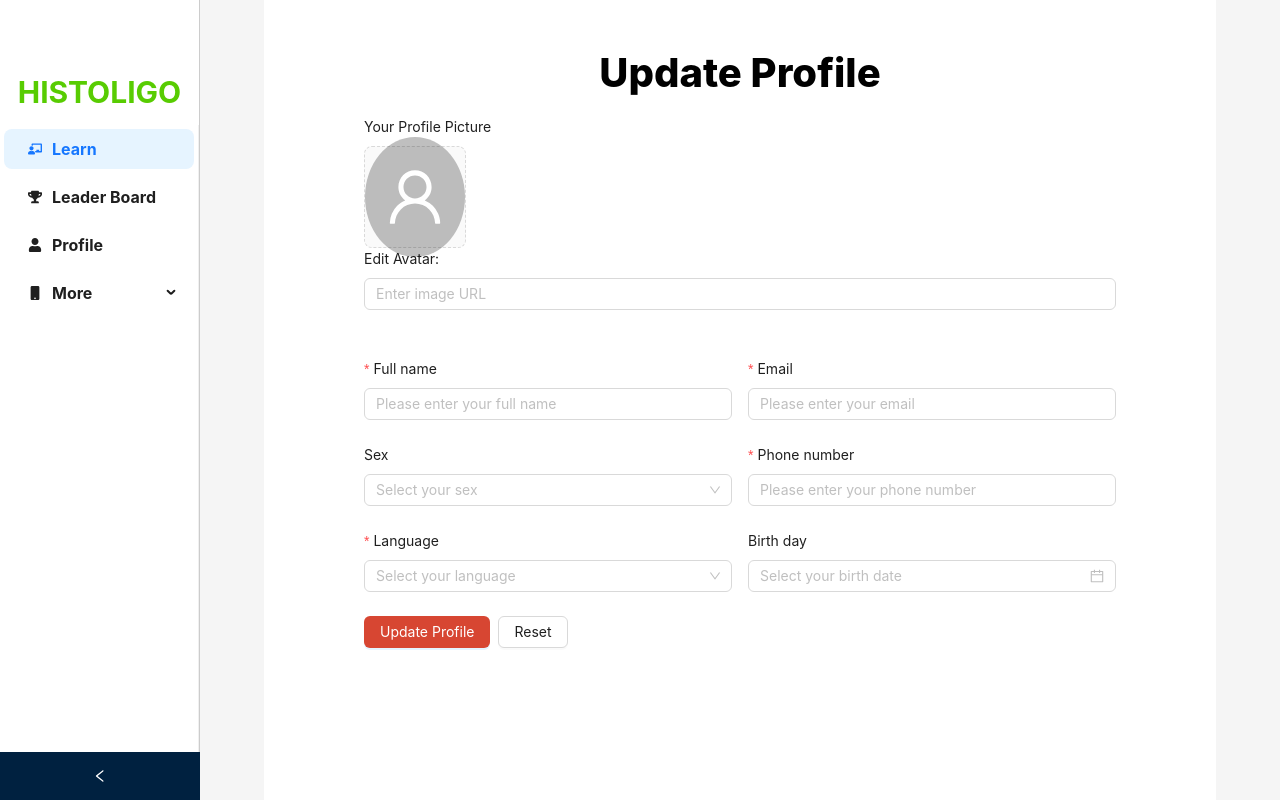
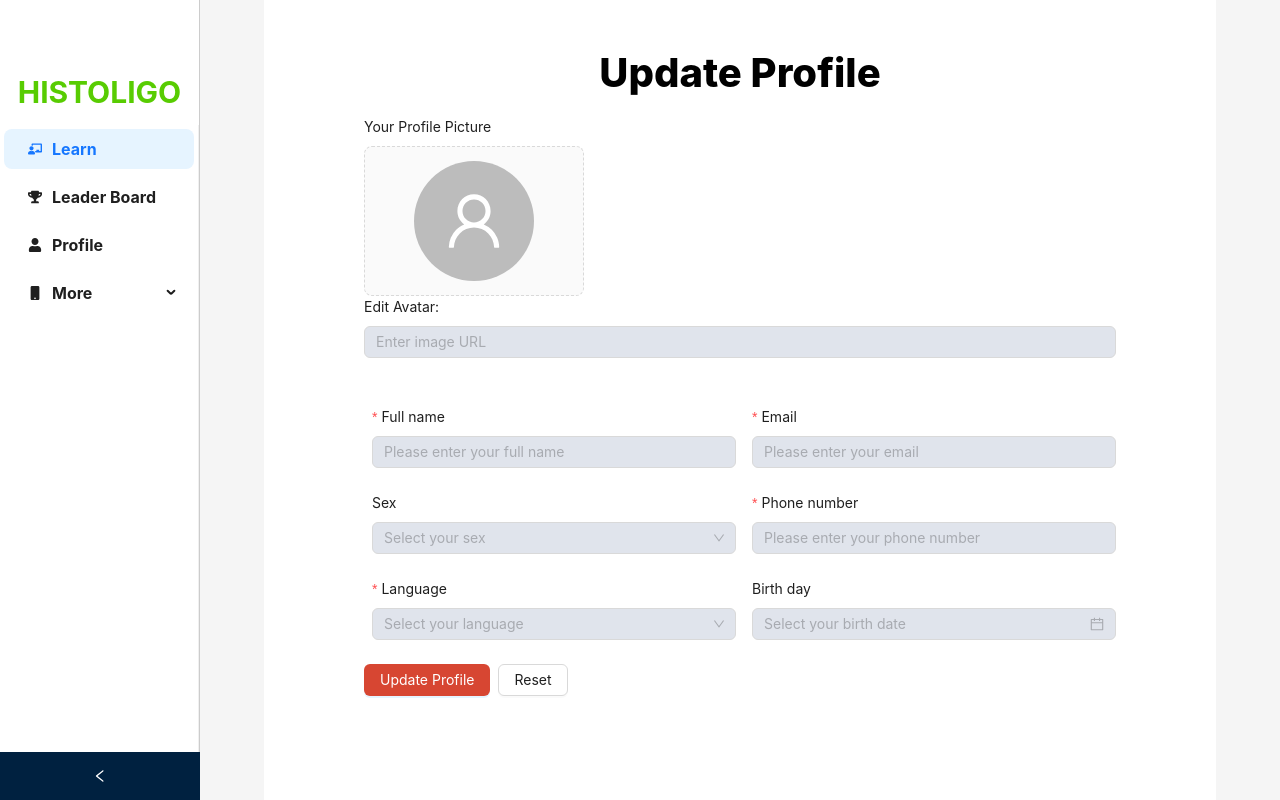
Before and after one commit to LePhuNhan/FE-HistoLigo-Player, a React (Create React App) app: page /profile in a window 1280 px wide. Built offline with nearby package versions, Linux system fonts and the light colour scheme.

Commit message:
fixed css

```diff
--- a/src/pages/ChooseCountry/ChooseCountry.style.css
+++ b/src/pages/ChooseCountry/ChooseCountry.style.css
@@ -68,7 +68,6 @@
   margin-top: 20px;
 }
 
-/* Footer */
 .footer {
   text-align: center;
   background: #001529;
@@ -76,7 +75,6 @@
   padding: 16px;
 }
 
-/* Ant Design Overrides */
 .ant-layout-header {
   padding: 0;
 }
--- a/src/pages/Learn/LearnPage.styles.css
+++ b/src/pages/Learn/LearnPage.styles.css
@@ -89,28 +89,28 @@
 .learn-card {
   background-color: rgba(28, 176, 246, 1) !important;
 }
-:where(.css-dev-only-do-not-override-p8b6i).ant-progress
-  .ant-progress-success-bg,
-:where(.css-dev-only-do-not-override-p8b6i).ant-progress .ant-progress-bg {
+.ant-progress
+.ant-progress-success-bg,
+.ant-progress .ant-progress-bg {
   background-color: rgba(255, 200, 0, 1);
 }
-:where(.css-dev-only-do-not-override-p8b6i).ant-progress .ant-progress-inner {
+.ant-progress .ant-progress-inner {
   background-color: rgba(132, 216, 255, 1);
 }
 .learnTitle {
   color: rgba(255, 255, 255) !important;
 }
-:where(.css-dev-only-do-not-override-p8b6i).ant-progress .ant-progress-outer {
+.ant-progress .ant-progress-outer {
   margin-bottom: 15px;
 }
 .text {
   color: rgba(255, 255, 255);
 }
-:where(.css-dev-only-do-not-override-p8b6i).ant-progress
-  .ant-progress-text.ant-progress-text-outer {
+.ant-progress
+.ant-progress-text.ant-progress-text-outer {
   color: rgba(255, 255, 255);
 }
-:where(.css-dev-only-do-not-override-p8b6i).ant-row {
+.ant-row {
   margin-left: 10% !important;
 }
 .gutter-row {
--- a/src/pages/LoginPage/LoginPage.styles.css
+++ b/src/pages/LoginPage/LoginPage.styles.css
@@ -1,4 +1,4 @@
-/* index.css */
+
 .login {
   display: flex;
   justify-content: center;
--- a/src/pages/NotFound/NF.style.css
+++ b/src/pages/NotFound/NF.style.css
@@ -1,4 +1,4 @@
-/* 404Page.css */
+
 .not-found-container {
   display: flex;
   justify-content: center;
--- a/src/pages/ProfilePage/ProfilePage.styles.css
+++ b/src/pages/ProfilePage/ProfilePage.styles.css
@@ -3,17 +3,12 @@
   background-color: #fff;
   margin: 0 5% 0 5%;
 }
-:where(.css-dev-only-do-not-override-p8b6i).ant-layout.ant-layout-has-sider
-  > .ant-layout {
+.ant-layout.ant-layout-has-sider > .ant-layout {
   width: 200%;
 }
-:where(
-    .css-dev-only-do-not-override-p8b6i
-  ).ant-upload-wrapper.ant-upload-picture-card-wrapper
+.ant-upload-wrapper.ant-upload-picture-card-wrapper
   .ant-upload.ant-upload-select,
-:where(
-    .css-dev-only-do-not-override-p8b6i
-  ).ant-upload-wrapper.ant-upload-picture-circle-wrapper
+.ant-upload-wrapper.ant-upload-picture-circle-wrapper
   .ant-upload.ant-upload-select {
   width: 220px;
   height: 150px;
@@ -25,15 +20,15 @@
   cursor: pointer;
   transition: border-color 0.3s;
 }
-:where(.css-dev-only-do-not-override-p8b6i).ant-picker-outlined,
-:where(.css-dev-only-do-not-override-p8b6i).ant-input-outlined,
-:where(.css-dev-only-do-not-override-p8b6i).ant-select-outlined:not(
+.ant-picker-outlined,
+.ant-input-outlined,
+.ant-select-outlined:not(
     .ant-select-customize-input
   )
   .ant-select-selector {
   background: #e0e4ec;
 }
-.container :where(.css-dev-only-do-not-override-p8b6i).ant-row {
+.container .ant-row {
   margin-left: 0% !important;
 }
 @media (max-width: 578px) {
--- a/src/pages/Questions/QuestionPage.style.css
+++ b/src/pages/Questions/QuestionPage.style.css
@@ -4,14 +4,10 @@
   justify-content: center;
   display: flex;
 }
-.processbar
-  :where(.css-dev-only-do-not-override-p8b6i).ant-progress
-  .ant-progress-inner {
+.processbar .ant-progress .ant-progress-inner {
   height: 15px;
 }
-.processbar
-  :where(.css-dev-only-do-not-override-p8b6i).ant-progress
-  .ant-progress-bg {
+.processbar.ant-progress .ant-progress-bg {
   background-color: #52c41a;
 }
 
@@ -24,7 +20,6 @@
   width: 100%;
 }
 .btn {
-
   position: fixed;
   bottom: 0;
   left: 0;
@@ -36,11 +31,11 @@
   display: flex;
   justify-content: space-around;
 }
-.button{
+.button {
   width: 100px;
-    background-color:rgb(15, 148, 250);;
+  background-color: rgb(15, 148, 250);
 }
-.button:hover{
+.button:hover {
   width: 100px;
   background-color: #52c41a !important;
 }
@@ -129,17 +124,15 @@
   color: #1890ff;
 }
 
-.multiple-choice-option:where(
-    .css-dev-only-do-not-override-p8b6i
-  ).ant-radio-button-wrapper-checked:not(.ant-radio-button-wrapper-disabled) {
+.multiple-choice-option.ant-radio-button-wrapper-checked:not(.ant-radio-button-wrapper-disabled) {
   background-color: #c6e8f8;
   border-color: #0684f9;
   color: #1890ff;
 }
-.multiple-choice-option-radio{
+.multiple-choice-option-radio {
   display: flex;
 }
-.multiple-choice-option-span{
+.multiple-choice-option-span {
   margin-left: 3px;
 }
 .multiple-choice-option span.ant-radio {
--- a/src/pages/SignUpPage/SignUpPage.styles.css
+++ b/src/pages/SignUpPage/SignUpPage.styles.css
@@ -1,4 +1,3 @@
-/* SignUpPage.styles.css */
 .signUp {
   display: flex;
   justify-content: center;
--- a/src/pages/TestPage/TestPage.styles.css
+++ b/src/pages/TestPage/TestPage.styles.css
@@ -43,7 +43,7 @@
 .cardTest-text {
   margin-bottom: 5%;
 }
-.cardTest-text :where(.css-dev-only-do-not-override-p8b6i).ant-typography {
+.cardTest-text .ant-typography {
   color: white;
   font-weight: 600;
   font-size: 25px;
@@ -54,7 +54,7 @@
   justify-content: space-evenly;
   width: 100%;
 }
-.cardTest-record :where(.css-dev-only-do-not-override-p8b6i).ant-typography {
+.cardTest-record .ant-typography {
   color: white;
   font-weight: 600;
   font-size: 20px;
```
Lines whose indentation alone changed are shown as unchanged.
